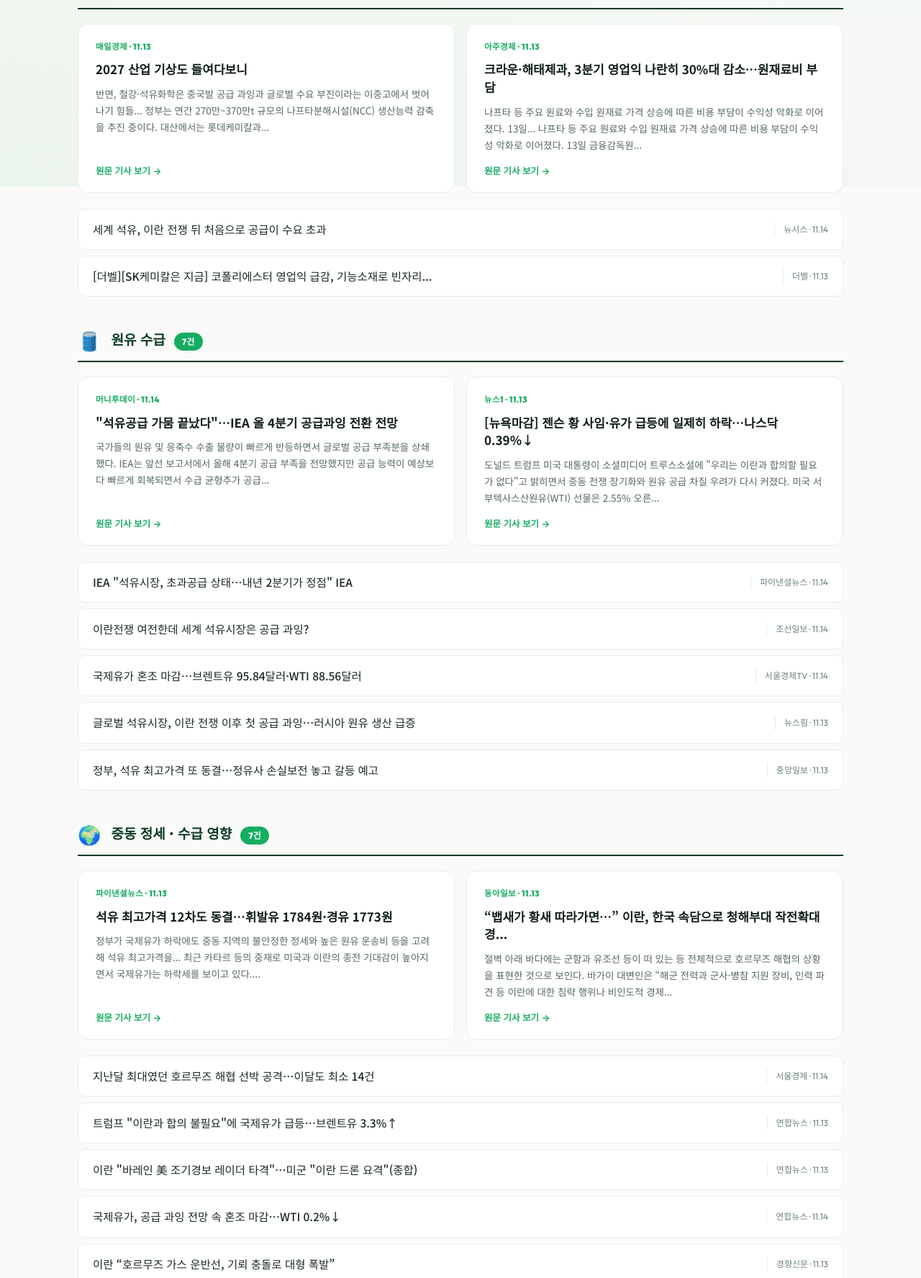
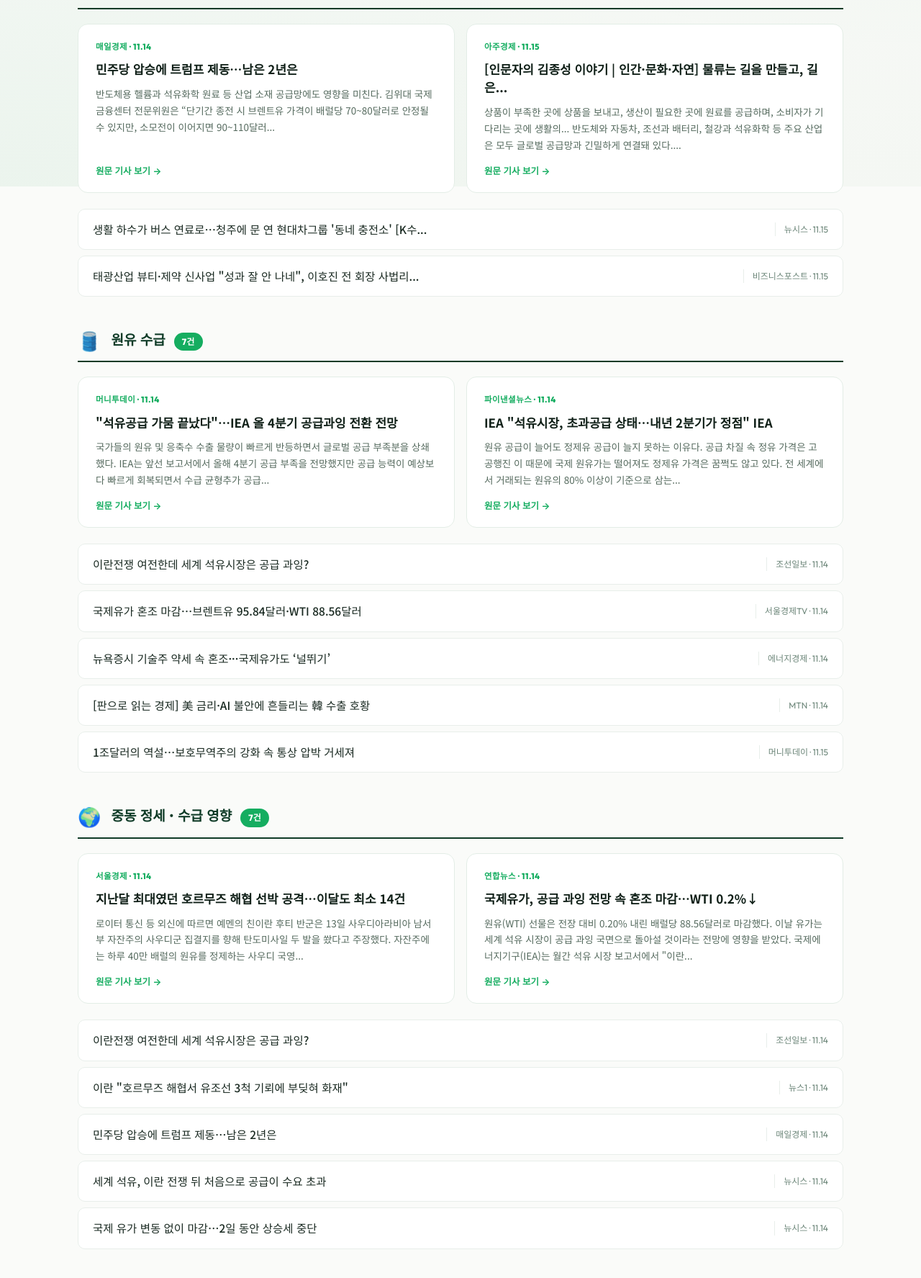
Before and after one commit to hdec-daily-news/oil-naphtha, a plain HTML site: page index.html in a window 1280 px wide. Shown: the part 541-2316 px from the top of the page at 72% size. Drawn offline with Linux system fonts and the light colour scheme.

Commit message:
Daily update 2026-11-15

```diff
--- a/index.html
+++ b/index.html
@@ -23,7 +23,7 @@
       <span class="brand-name">HDEC Daily News</span>
     </a>
     <div class="site-meta">
-      <span>수집기간 11.13 ~ 11.14</span>
+      <span>수집기간 11.14 ~ 11.15</span>
       <span class="sep">·</span>
       <span class="auto-badge">🔄 매일 07시 / 12시 2회 자동 업데이트</span>
     </div>
@@ -57,28 +57,28 @@
         </div>
       </div>
       <div class="top-cards">
-        <a class="top-card" href="https://www.mk.co.kr/article/12200312" target="_blank" rel="noopener">
-          <div class="top-card-source">매일경제 · 11.13</div>
-          <h3 class="top-card-title">2027 산업 기상도 들여다보니</h3>
-          <p class="top-card-desc">반면, 철강·석유화학은 중국발 공급 과잉과 글로벌 수요 부진이라는 이중고에서 벗어나기 힘들... 정부는 연간 270만~370만t 규모의 나프타분해시설(NCC) 생산능력 감축을 추진 중이다. 대산에서는 롯데케미칼과... </p>
+        <a class="top-card" href="https://www.mk.co.kr/article/12200304" target="_blank" rel="noopener">
+          <div class="top-card-source">매일경제 · 11.14</div>
+          <h3 class="top-card-title">민주당 압승에 트럼프 제동…남은 2년은</h3>
+          <p class="top-card-desc">반도체용 헬륨과 석유화학 원료 등 산업 소재 공급망에도 영향을 미친다. 김위대 국제금융센터 전문위원은 “단기간 종전 시 브렌트유 가격이 배럴당 70~80달러로 안정될 수 있지만, 소모전이 이어지면 90~110달러... </p>
           <span class="top-card-more">원문 기사 보기 →</span>
         </a>
-        <a class="top-card" href="https://www.ajunews.com/view/20261113183137693" target="_blank" rel="noopener">
-          <div class="top-card-source">아주경제 · 11.13</div>
-          <h3 class="top-card-title">크라운·해태제과, 3분기 영업익 나란히 30%대 감소…원재료비 부담</h3>
-          <p class="top-card-desc">나프타 등 주요 원료와 수입 원재료 가격 상승에 따른 비용 부담이 수익성 악화로 이어졌다. 13일... 나프타 등 주요 원료와 수입 원재료 가격 상승에 따른 비용 부담이 수익성 악화로 이어졌다. 13일 금융감독원... </p>
+        <a class="top-card" href="https://www.ajunews.com/view/20261115092800508" target="_blank" rel="noopener">
+          <div class="top-card-source">아주경제 · 11.15</div>
+          <h3 class="top-card-title">[인문자의 김종성 이야기 | 인간·문화·자연] 물류는 길을 만들고, 길은...</h3>
+          <p class="top-card-desc">상품이 부족한 곳에 상품을 보내고, 생산이 필요한 곳에 원료를 공급하며, 소비자가 기다리는 곳에 생활의... 반도체와 자동차, 조선과 배터리, 철강과 석유화학 등 주요 산업은 모두 글로벌 공급망과 긴밀하게 연결돼 있다.... </p>
           <span class="top-card-more">원문 기사 보기 →</span>
         </a></div><ul class="headlines">
           <li class="headline">
-            <a href="https://www.newsis.com/view/NISX20261114_0003867965" target="_blank" rel="noopener">
-              <span class="hl-title">세계 석유, 이란 전쟁 뒤 처음으로 공급이 수요 초과</span>
-              <span class="hl-meta">뉴시스 · 11.14</span>
+            <a href="https://www.newsis.com/view/NISX20261112_0003865785" target="_blank" rel="noopener">
+              <span class="hl-title">생활 하수가 버스 연료로…청주에 문 연 현대차그룹 '동네 충전소' [K수...</span>
+              <span class="hl-meta">뉴시스 · 11.15</span>
             </a>
           </li>
           <li class="headline">
-            <a href="https://www.thebell.co.kr/free/content/ArticleView.asp?key=202611111324198920108212" target="_blank" rel="noopener">
-              <span class="hl-title">[더벨][SK케미칼은 지금] 코폴리에스터 영업익 급감, 기능소재로 빈자리...</span>
-              <span class="hl-meta">더벨 · 11.13</span>
+            <a href="https://www.businesspost.co.kr/BP?command=article_view&amp;num=451968" target="_blank" rel="noopener">
+              <span class="hl-title">태광산업 뷰티·제약 신사업 &quot;성과 잘 안 나네&quot;, 이호진 전 회장 사법리...</span>
+              <span class="hl-meta">비즈니스포스트 · 11.15</span>
             </a>
           </li></ul>
     </section>
@@ -97,18 +97,12 @@
           <p class="top-card-desc">국가들의 원유 및 응축수 수출 물량이 빠르게 반등하면서 글로벌 공급 부족분을 상쇄했다. IEA는 앞선 보고서에서 올해 4분기 공급 부족을 전망했지만 공급 능력이 예상보다 빠르게 회복되면서 수급 균형추가 공급... </p>
           <span class="top-card-more">원문 기사 보기 →</span>
         </a>
-        <a class="top-card" href="https://www.news1.kr/world/international-economy/6352661" target="_blank" rel="noopener">
-          <div class="top-card-source">뉴스1 · 11.13</div>
-          <h3 class="top-card-title">[뉴욕마감] 젠슨 황 사임·유가 급등에 일제히 하락…나스닥 0.39%↓</h3>
-          <p class="top-card-desc">도널드 트럼프 미국 대통령이 소셜미디어 트루스소셜에 &quot;우리는 이란과 합의할 필요가 없다&quot;고 밝히면서 중동 전쟁 장기화와 원유 공급 차질 우려가 다시 커졌다. 미국 서부텍사스산원유(WTI) 선물은 2.55% 오른... </p>
+        <a class="top-card" href="https://www.fnnews.com/news/202611140336317776" target="_blank" rel="noopener">
+          <div class="top-card-source">파이낸셜뉴스 · 11.14</div>
+          <h3 class="top-card-title">IEA &quot;석유시장, 초과공급 상태…내년 2분기가 정점&quot; IEA</h3>
+          <p class="top-card-desc">원유 공급이 늘어도 정제유 공급이 늘지 못하는 이유다. 공급 차질 속 정유 가격은 고공행진 이 때문에 국제 원유가는 떨어져도 정제유 가격은 꿈쩍도 않고 있다. 전 세계에서 거래되는 원유의 80% 이상이 기준으로 삼는... </p>
           <span class="top-card-more">원문 기사 보기 →</span>
         </a></div><ul class="headlines">
-          <li class="headline">
-            <a href="https://www.fnnews.com/news/202611140336317776" target="_blank" rel="noopener">
-              <span class="hl-title">IEA &quot;석유시장, 초과공급 상태…내년 2분기가 정점&quot; IEA</span>
-              <span class="hl-meta">파이낸셜뉴스 · 11.14</span>
-            </a>
-          </li>
           <li class="headline">
             <a href="https://monthly.chosun.com/news/articleView.html?idxno=71960" target="_blank" rel="noopener">
               <span class="hl-title">이란전쟁 여전한데 세계 석유시장은 공급 과잉?</span>
@@ -122,15 +116,21 @@
             </a>
           </li>
           <li class="headline">
-            <a href="https://www.newspim.com/news/view/20261113001433" target="_blank" rel="noopener">
-              <span class="hl-title">글로벌 석유시장, 이란 전쟁 이후 첫 공급 과잉…러시아 원유 생산 급증</span>
-              <span class="hl-meta">뉴스핌 · 11.13</span>
+            <a href="https://www.ekn.kr/web/view.php?key=20261114024239653" target="_blank" rel="noopener">
+              <span class="hl-title">뉴욕증시 기술주 약세 속 혼조···국제유가도 ‘널뛰기’</span>
+              <span class="hl-meta">에너지경제 · 11.14</span>
             </a>
           </li>
           <li class="headline">
-            <a href="https://www.joongang.co.kr/article/25478451" target="_blank" rel="noopener">
-              <span class="hl-title">정부, 석유 최고가격 또 동결…정유사 손실보전 놓고 갈등 예고</span>
-              <span class="hl-meta">중앙일보 · 11.13</span>
+            <a href="https://news.mtn.co.kr/article/2026111311532244190" target="_blank" rel="noopener">
+              <span class="hl-title">[판으로 읽는 경제] 美 금리·AI 불안에 흔들리는 韓 수출 호황</span>
+              <span class="hl-meta">MTN · 11.14</span>
+            </a>
+          </li>
+          <li class="headline">
+            <a href="https://www.mt.co.kr/economy/2026/11/15/2026111308052447495" target="_blank" rel="noopener">
+              <span class="hl-title">1조달러의 역설…보호무역주의 강화 속 통상 압박 거세져</span>
+              <span class="hl-meta">머니투데이 · 11.15</span>
             </a>
           </li></ul>
     </section>
@@ -143,46 +143,46 @@
         </div>
       </div>
       <div class="top-cards">
-        <a class="top-card" href="https://www.fnnews.com/news/202611131737152220" target="_blank" rel="noopener">
-          <div class="top-card-source">파이낸셜뉴스 · 11.13</div>
-          <h3 class="top-card-title">석유 최고가격 12차도 동결…휘발유 1784원·경유 1773원</h3>
-          <p class="top-card-desc">정부가 국제유가 하락에도 중동 지역의 불안정한 정세와 높은 원유 운송비 등을 고려해 석유 최고가격을... 최근 카타르 등의 중재로 미국과 이란의 종전 기대감이 높아지면서 국제유가는 하락세를 보이고 있다.... </p>
+        <a class="top-card" href="https://www.sedaily.com/article/20114343?ref=naver" target="_blank" rel="noopener">
+          <div class="top-card-source">서울경제 · 11.14</div>
+          <h3 class="top-card-title">지난달 최대였던 호르무즈 해협 선박 공격…이달도 최소 14건</h3>
+          <p class="top-card-desc">로이터 통신 등 외신에 따르면 예멘의 친이란 후티 반군은 13일 사우디아라비아 남서부 자잔주의 사우디군 집결지를 향해 탄도미사일 두 발을 쐈다고 주장했다. 자잔주에는 하루 40만 배럴의 원유를 정제하는 사우디 국영... </p>
           <span class="top-card-more">원문 기사 보기 →</span>
         </a>
-        <a class="top-card" href="https://www.donga.com/news/Inter/article/all/20261113/135020667/1" target="_blank" rel="noopener">
-          <div class="top-card-source">동아일보 · 11.13</div>
-          <h3 class="top-card-title">“뱁새가 황새 따라가면…” 이란, 한국 속담으로 청해부대 작전확대 경...</h3>
-          <p class="top-card-desc">절벽 아래 바다에는 군함과 유조선 등이 떠 있는 등 전체적으로 호르무즈 해협의 상황을 표현한 것으로 보인다. 바가이 대변인은 “해군 전력과 군사·병참 지원 장비, 인력 파견 등 이란에 대한 침략 행위나 비인도적 경제... </p>
+        <a class="top-card" href="https://www.yna.co.kr/view/AKR20261114008200072?input=1195m" target="_blank" rel="noopener">
+          <div class="top-card-source">연합뉴스 · 11.14</div>
+          <h3 class="top-card-title">국제유가, 공급 과잉 전망 속 혼조 마감…WTI 0.2%↓</h3>
+          <p class="top-card-desc">원유(WTI) 선물은 전장 대비 0.20% 내린 배럴당 88.56달러로 마감했다. 이날 유가는 세계 석유 시장이 공급 과잉 국면으로 돌아설 것이라는 전망에 영향을 받았다. 국제에너지기구(IEA)는 월간 석유 시장 보고서에서 &quot;이란... </p>
           <span class="top-card-more">원문 기사 보기 →</span>
         </a></div><ul class="headlines">
           <li class="headline">
-            <a href="https://www.sedaily.com/article/20114343?ref=naver" target="_blank" rel="noopener">
-              <span class="hl-title">지난달 최대였던 호르무즈 해협 선박 공격…이달도 최소 14건</span>
-              <span class="hl-meta">서울경제 · 11.14</span>
+            <a href="https://monthly.chosun.com/news/articleView.html?idxno=71960" target="_blank" rel="noopener">
+              <span class="hl-title">이란전쟁 여전한데 세계 석유시장은 공급 과잉?</span>
+              <span class="hl-meta">조선일보 · 11.14</span>
             </a>
           </li>
           <li class="headline">
-            <a href="https://www.yna.co.kr/view/AKR20261113010900072?input=1195m" target="_blank" rel="noopener">
-              <span class="hl-title">트럼프 &quot;이란과 합의 불필요&quot;에 국제유가 급등…브렌트유 3.3%↑</span>
-              <span class="hl-meta">연합뉴스 · 11.13</span>
+            <a href="https://www.news1.kr/world/middleeast-africa/6354100" target="_blank" rel="noopener">
+              <span class="hl-title">이란 &quot;호르무즈 해협서 유조선 3척 기뢰에 부딪혀 화재&quot;</span>
+              <span class="hl-meta">뉴스1 · 11.14</span>
             </a>
           </li>
           <li class="headline">
-            <a href="https://www.yna.co.kr/view/AKR20261113126651009?input=1195m" target="_blank" rel="noopener">
-              <span class="hl-title">이란 &quot;바레인 美 조기경보 레이더 타격&quot;…미군 &quot;이란 드론 요격&quot;(종합)</span>
-              <span class="hl-meta">연합뉴스 · 11.13</span>
+            <a href="https://www.mk.co.kr/article/12200304" target="_blank" rel="noopener">
+              <span class="hl-title">민주당 압승에 트럼프 제동…남은 2년은</span>
+              <span class="hl-meta">매일경제 · 11.14</span>
             </a>
           </li>
           <li class="headline">
-            <a href="https://www.yna.co.kr/view/AKR20261114008200072?input=1195m" target="_blank" rel="noopener">
-              <span class="hl-title">국제유가, 공급 과잉 전망 속 혼조 마감…WTI 0.2%↓</span>
-              <span class="hl-meta">연합뉴스 · 11.14</span>
+            <a href="https://www.newsis.com/view/NISX20261114_0003867965" target="_blank" rel="noopener">
+              <span class="hl-title">세계 석유, 이란 전쟁 뒤 처음으로 공급이 수요 초과</span>
+              <span class="hl-meta">뉴시스 · 11.14</span>
             </a>
           </li>
           <li class="headline">
-            <a href="https://www.khan.co.kr/article/202611131759001" target="_blank" rel="noopener">
-              <span class="hl-title">이란 “호르무즈 가스 운반선, 기뢰 충돌로 대형 폭발”</span>
-              <span class="hl-meta">경향신문 · 11.13</span>
+            <a href="https://www.newsis.com/view/NISX20261114_0003867945" target="_blank" rel="noopener">
+              <span class="hl-title">국제 유가 변동 없이 마감…2일 동안 상승세 중단</span>
+              <span class="hl-meta">뉴시스 · 11.14</span>
             </a>
           </li></ul>
     </section>
```
Also changed, not shown: oil_naphtha.csv (+13 -13 lines).
